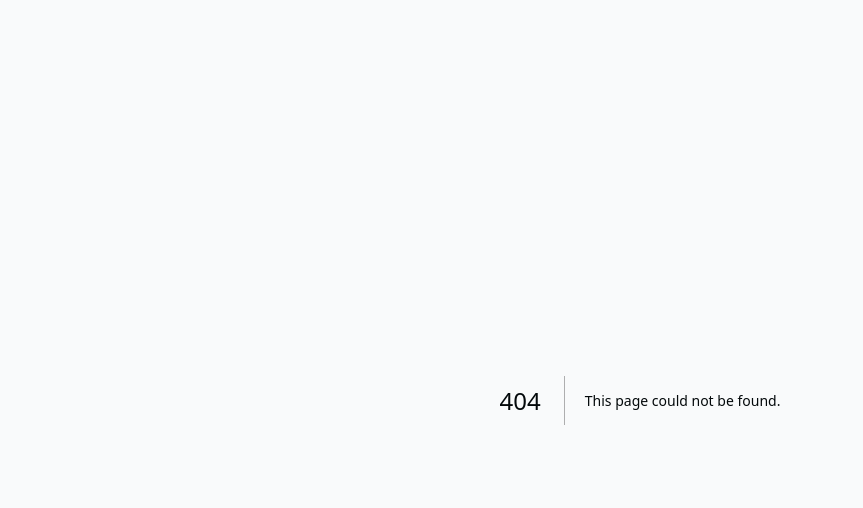
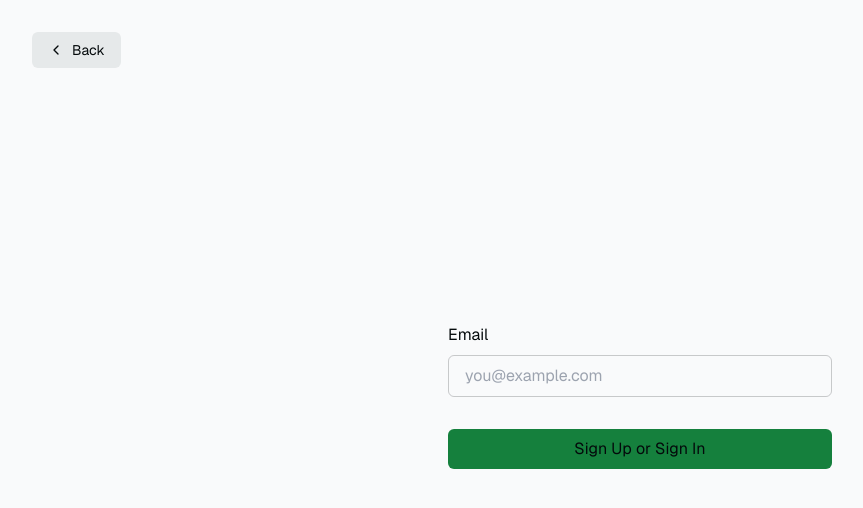
Before and after one commit to nekochans/supabase-private-platform-example, a Next.js app: page /login/magiclink in a window 1280 px wide. Before the commit this address had no page. Shown: the top 508 px of the page, without its empty margins (0-863 px from the left). Built offline with nearby package versions, Linux system fonts and the light colour scheme.

Commit message:
:sparkles: #2 Magicログインが出来るフォームを追加

```diff
--- /dev/null
+++ b/src/app/login/magiclink/page.tsx
@@ -0,0 +1,80 @@
+import { createClient } from '@/utils/supabase/server';
+import { headers } from 'next/headers';
+import Link from 'next/link';
+import { redirect } from 'next/navigation';
+import { SubmitButton } from '../submit-button';
+
+export default function LoginMagicLinkPage({
+  searchParams,
+}: {
+  searchParams: { message: string };
+}) {
+  const signIn = async (formData: FormData) => {
+    'use server';
+
+    const email = formData.get('email') as string;
+    const supabase = createClient();
+
+    const { error } = await supabase.auth.signInWithOtp({
+      email,
+      options: {
+        emailRedirectTo: `${headers().get('origin')}/auth/callback`,
+      },
+    });
+
+    if (error) {
+      return redirect('/login/magiclink?message=Could not authenticate user');
+    }
+
+    return redirect('/login/magiclink?message=Check email to continue sign in process');
+  };
+
+  return (
+    <div className="flex-1 flex flex-col w-full px-8 sm:max-w-md justify-center gap-2">
+      <Link
+        href="/"
+        className="absolute left-8 top-8 py-2 px-4 rounded-md no-underline text-foreground bg-btn-background hover:bg-btn-background-hover flex items-center group text-sm"
+      >
+        <svg
+          xmlns="http://www.w3.org/2000/svg"
+          width="24"
+          height="24"
+          viewBox="0 0 24 24"
+          fill="none"
+          stroke="currentColor"
+          strokeWidth="2"
+          strokeLinecap="round"
+          strokeLinejoin="round"
+          className="mr-2 h-4 w-4 transition-transform group-hover:-translate-x-1"
+          role="img"
+          aria-label="Back"
+        >
+          <polyline points="15 18 9 12 15 6" />
+        </svg>{' '}
+        Back
+      </Link>
+
+      <form className="animate-in flex-1 flex flex-col w-full justify-center gap-2 text-foreground">
+        <label className="text-md" htmlFor="email">
+          Email
+        </label>
+        <input
+          className="rounded-md px-4 py-2 bg-inherit border mb-6"
+          name="email"
+          placeholder="you@example.com"
+          required
+        />
+        <SubmitButton
+          formAction={signIn}
+          className="bg-green-700 rounded-md px-4 py-2 text-foreground mb-2"
+          pendingText="Process is running..."
+        >
+          Sign Up or Sign In
+        </SubmitButton>
+        {searchParams?.message && (
+          <p className="mt-4 p-4 bg-foreground/10 text-foreground text-center">{searchParams.message}</p>
+        )}
+      </form>
+    </div>
+  );
+}
--- a/src/components/AuthButton.tsx
+++ b/src/components/AuthButton.tsx
@@ -30,11 +30,19 @@ export default async function AuthButton() {
       </form>
     </div>
   ) : (
+    <>
       <Link
         href="/login"
         className="py-2 px-3 flex rounded-md no-underline bg-btn-background hover:bg-btn-background-hover"
       >
         Login
       </Link>
+      <Link
+        href="/login/magiclink"
+        className="py-2 px-3 flex rounded-md no-underline bg-btn-background hover:bg-btn-background-hover"
+      >
+        Magic Link Login
+      </Link>
+    </>
   );
 }
```
Lines whose indentation alone changed are shown as unchanged.
